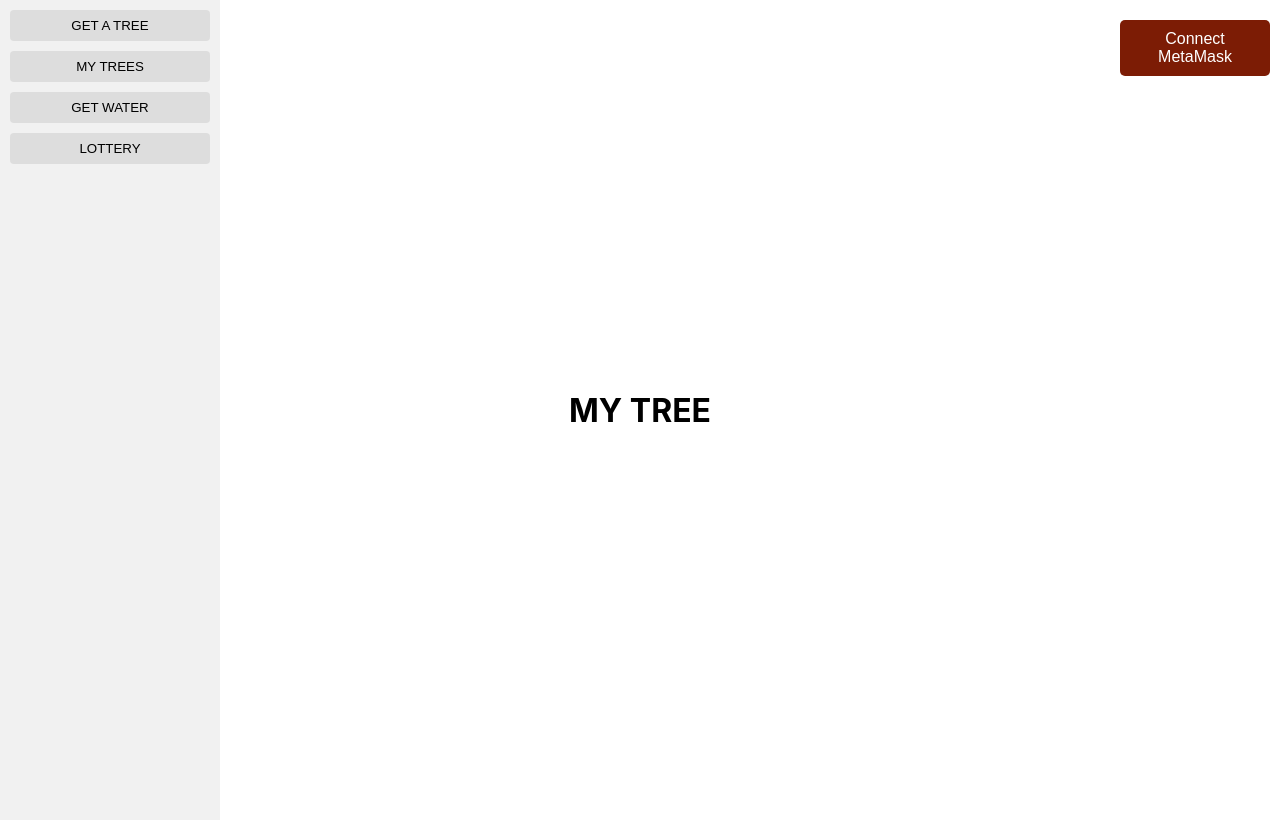
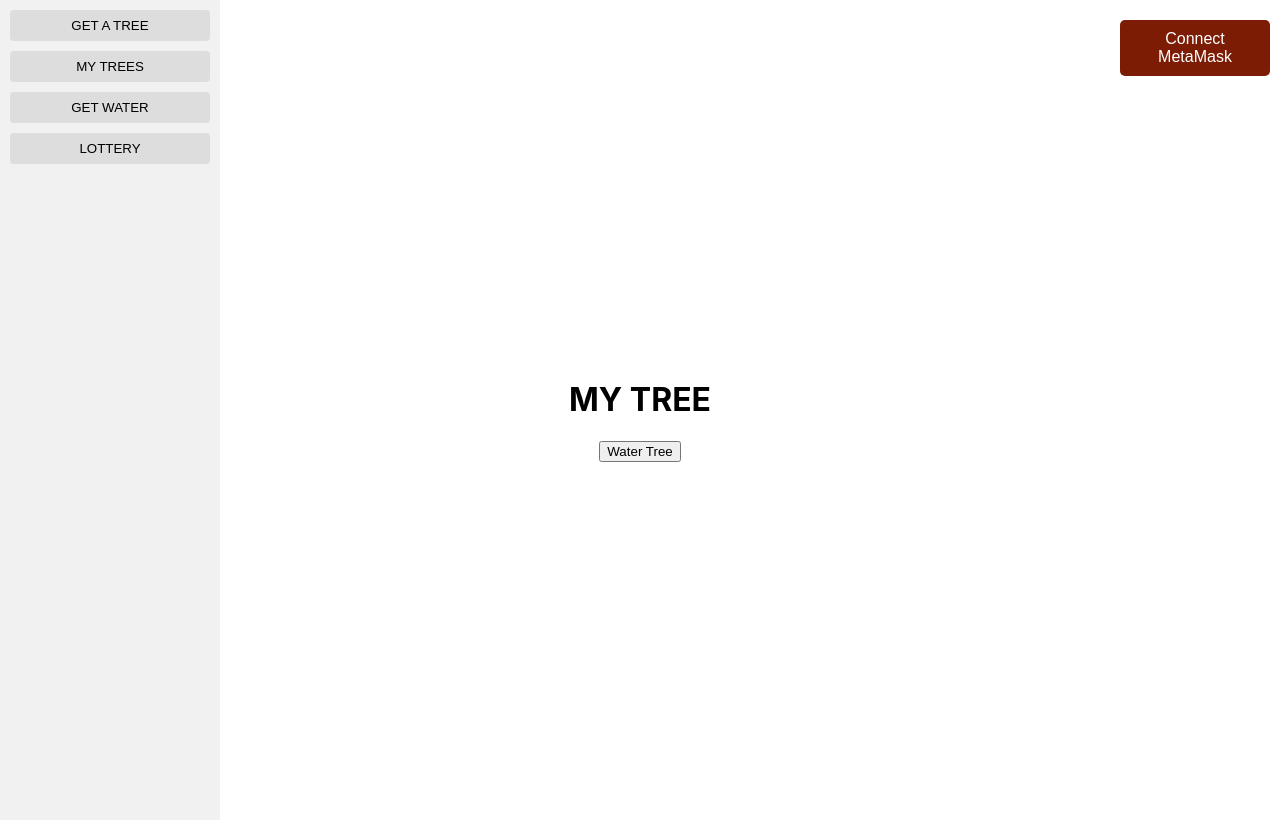
Before and after one commit to heyou88/Degencanopy-FrontEnd, a React (Create React App) app: page / in a window 1280 px wide. Built offline with nearby package versions, Linux system fonts and the light colour scheme.

Commit message:
add dependency for deploy

```diff
--- a/package.json
+++ b/package.json
@@ -9,7 +9,8 @@
     "react": "^18.2.0",
     "react-dom": "^18.2.0",
     "react-scripts": "5.0.1",
-    "web-vitals": "^2.1.4"
+    "web-vitals": "^2.1.4",
+    "@babel/plugin-proposal-private-property-in-object"
   },
   "scripts": {
     "start": "react-scripts start",
--- a/src/components/MyTreesPage.js
+++ b/src/components/MyTreesPage.js
@@ -1,17 +1,6 @@
-// import React from 'react';
-// import './page.css';
-// const MyTreesPage = () => {
-//   return (
-//     <div className="My-trees-page">
-//     <h1>MY TREE</h1>
-
-//     </div>
-//   );
-// };
-
-// export default MyTreesPage;
 import React, { useEffect, useState } from 'react';
 import './page.css';
+import treeImages from './treedata';
 
 const MyTreesPage = () => {
   const [nftData, setNftData] = useState(null);
@@ -39,10 +28,14 @@ const MyTreesPage = () => {
 
   return (
     <div className="My-trees-page">
-      <h1>MY TREE</h1>
+      <h1 className='My-tree-headline'>MY TREE</h1>
+          <div>
+            <button className='water-button'>Water Tree</button>
+          </div>
       {nftData && (
         <div>
           <h2>NFT Details:</h2>
+
           <pre>{JSON.stringify(nftData, null, 2)}</pre>
         </div>
       )}
--- a/src/components/Page.js
+++ b/src/components/Page.js
@@ -5,10 +5,10 @@ import TreesPage from './Trees';
 import MyTreesPage from './MyTreesPage';
 
 const Page = ({ currentPage }) => {
-  const [myTrees, setMyTrees] = useState([]);
+  // const [myTrees, setMyTrees] = useState([]);
   const [metamaskAddress, setMetamaskAddress] = useState('');
   const handleGetTree = (tree) => {
-    setMyTrees((prevTrees) => [...prevTrees, tree]);
+    // setMyTrees((prevTrees) => [...prevTrees, tree]);
 
   };
 
--- a/src/components/page.css
+++ b/src/components/page.css
@@ -59,3 +59,7 @@
 .get-tree-button:hover {
   background-color: #00e600;
 }
+
+.My-tree-headline{
+  top:10px;
+}
```
